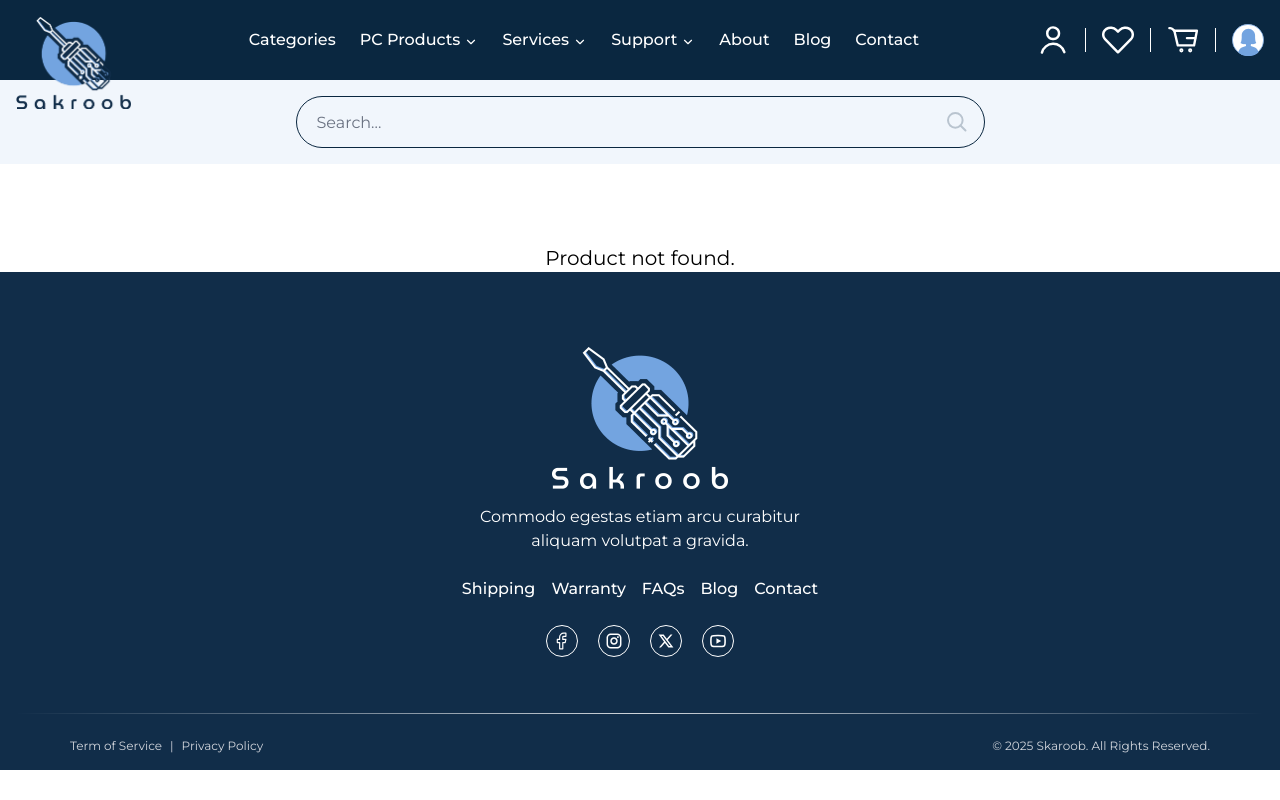
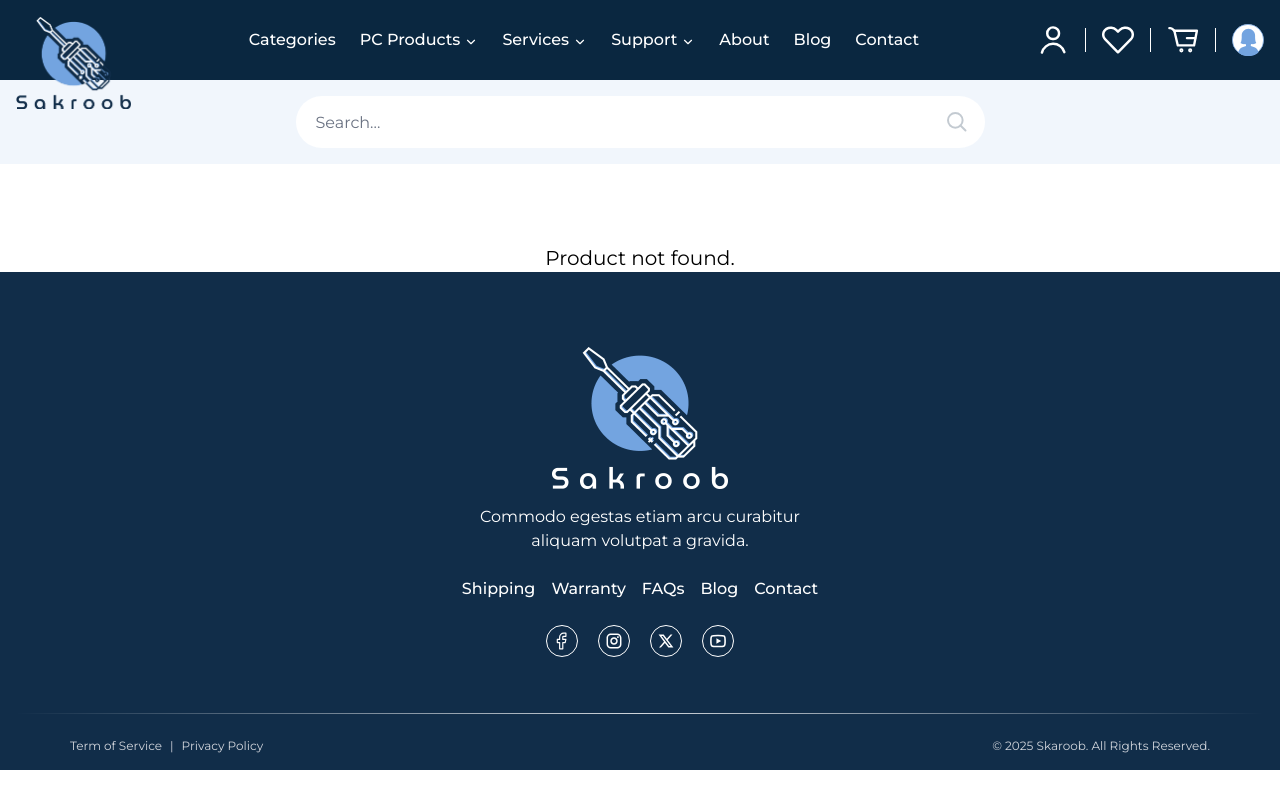
Before and after one commit to nupurbishnoi549/Sakroob, a React (Vite) app: page /product/1 in a window 1280 px wide. Built offline with nearby package versions, Linux system fonts and the light colour scheme; sample sign-in values are in the browser's storage.

Commit message:
tab and header section updates done

```diff
--- a/src/components/ProductTabs.jsx
+++ b/src/components/ProductTabs.jsx
@@ -62,7 +62,7 @@ const ProductTabs = () => {
             <div className="rounded-xl shadow border border-[#E5EAF1] bg-white p-6 sm:p-8">
                 {activeTab === 'reviews' && (
                     <div>
-                        <div className="flex flex-col lg:flex-row gap-8">
+                        <div className="flex flex-col lg:flex-row">
                             <div className="flex flex-col lg:min-w-[220px]">
                                 <div className="text-[20px] sm:text-[22px] font-semibold text-dark-blue mb-1">Customer Reviews</div>
                                 <div className="mb-2">
@@ -73,7 +73,7 @@ const ProductTabs = () => {
                                     See all Customers Reviews <span className="ml-1">&gt;</span>
                                 </a>
                             </div>
-                            <div className="flex-1 max-w-full sm:max-w-[360px] pt-4">
+                            <div className="flex-1 max-w-full sm:max-w-[360px] pt-8">
                                 <div className="space-y-2">
                                     {reviewsSummary.map((r) => (
                                         <div key={r.stars} className="flex items-center gap-2">
@@ -83,7 +83,7 @@ const ProductTabs = () => {
                                             </span>
                                             <div className="flex-1 bg-[#F1F4F9] rounded h-1.5 overflow-hidden">
                                                 <div
-                                                    className="bg-[#FFD600] h-1.5"
+                                                    className="bg-[#FFD600]  h-1.5"
                                                     style={{ width: `${r.percent}%` }}
                                                 />
                                             </div>
--- a/src/components/common/Header.jsx
+++ b/src/components/common/Header.jsx
@@ -134,7 +134,7 @@ const Header = () => {
                     <input
                         type="text"
                         placeholder="Search..."
-                        className="w-full h-[52px] rounded-full pl-5 pr-12 text-[#0A2740] border placeholder-gray-500 focus:outline-none group-hover:border-[#0A2740]"
+                        className="w-full h-[52px] rounded-full pl-5 pr-12 text-[#0A2740] border-[#112D491A] bg-white placeholder-gray-500 focus:outline-none group-hover:border-[#0A2740]"
                     />
                     <img
                         src={search}
--- a/src/index.css
+++ b/src/index.css
@@ -146,3 +146,6 @@
 .burger-line-3-open {
   transform: translateY(-8px) rotate(-45deg);
 }
+/* #about .swiper{
+  overflow: visible !important;
+} */
```
